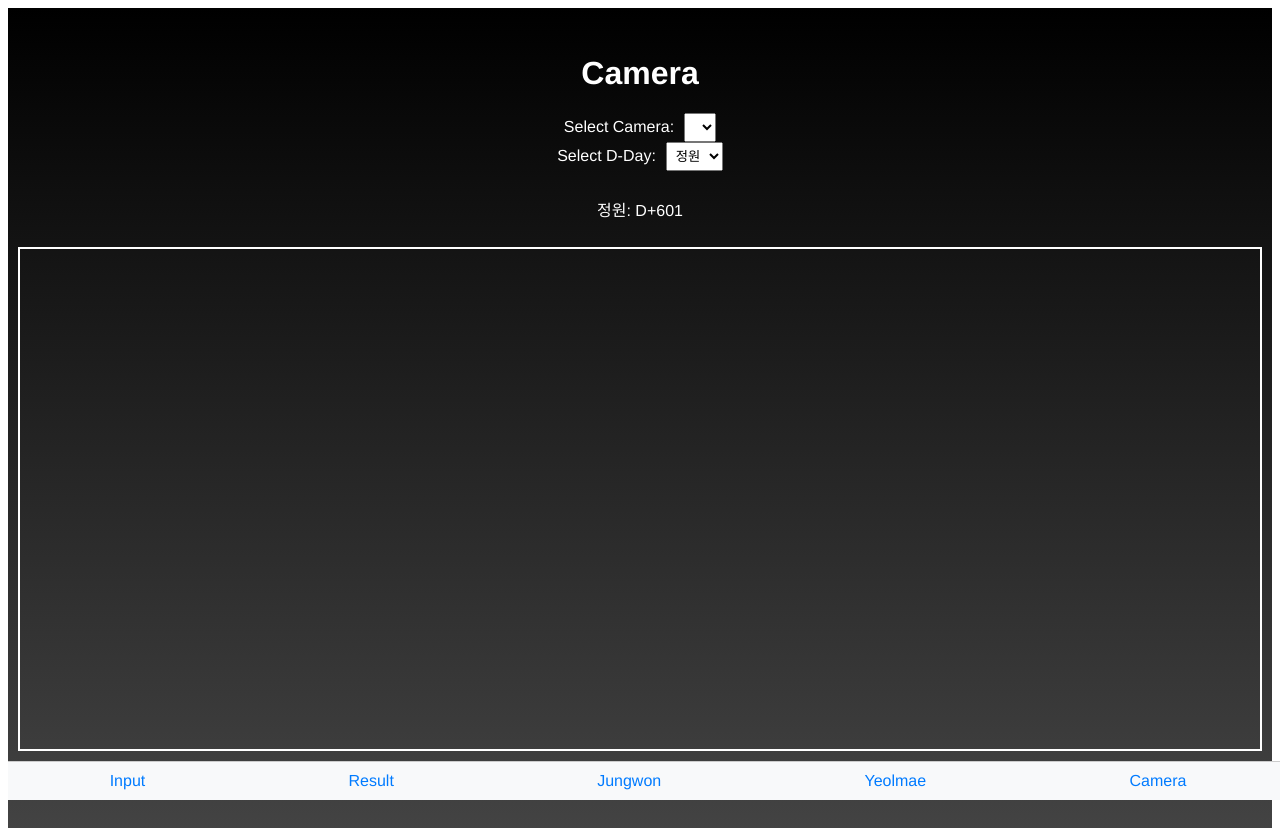
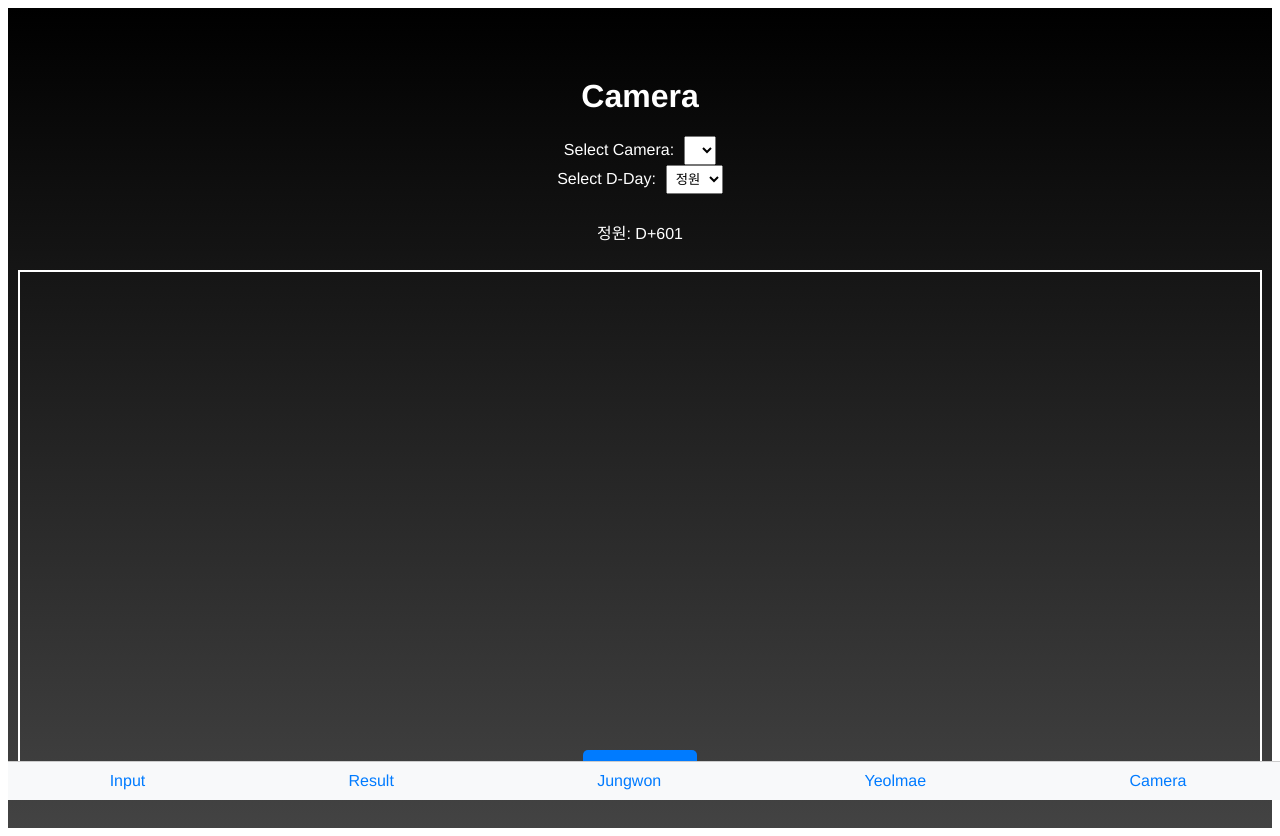
Before and after one commit to thiskorea81/DdayApp, a Vue app: page /camera in a window 1280 px wide. Built offline with nearby package versions, Linux system fonts and the light colour scheme.

Commit message:
터치 이벤트 추가

```diff
--- a/src/views/CameraView.vue
+++ b/src/views/CameraView.vue
@@ -1,5 +1,5 @@
 <template>
-    <div class="camera-view" @keyup.space="handleKeyUp" tabindex="0">
+    <div class="camera-view" @keyup.space="handleKeyUp" @touchstart="handleTouch" tabindex="0">
       <h1>Camera</h1>
       <div class="controls">
         <label for="camera-select">Select Camera:</label>
@@ -163,6 +163,11 @@
         if ((event.key === 'AudioVolumeDown' || event.key === 'AudioVolumeUp') && !this.captured) {
           this.takePicture();
         }
+      },
+      handleTouch(event) {
+        if (!this.captured) {
+          this.takePicture();
+        }
       }
     }
   };
@@ -203,6 +208,8 @@
     display: flex;
     justify-content: space-around;
     width: 100%;
+    position: fixed;
+    bottom: 10px;
   }
   button {
     padding: 10px 20px;
```
